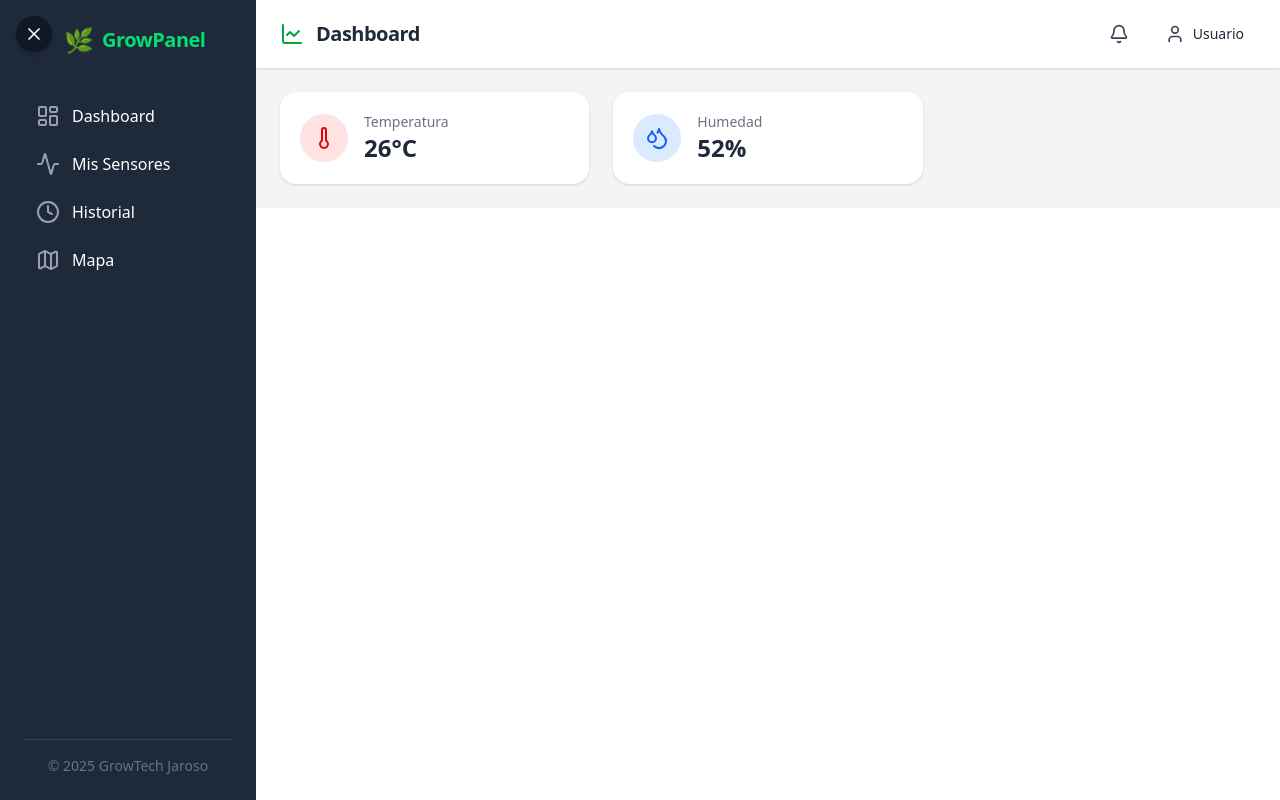
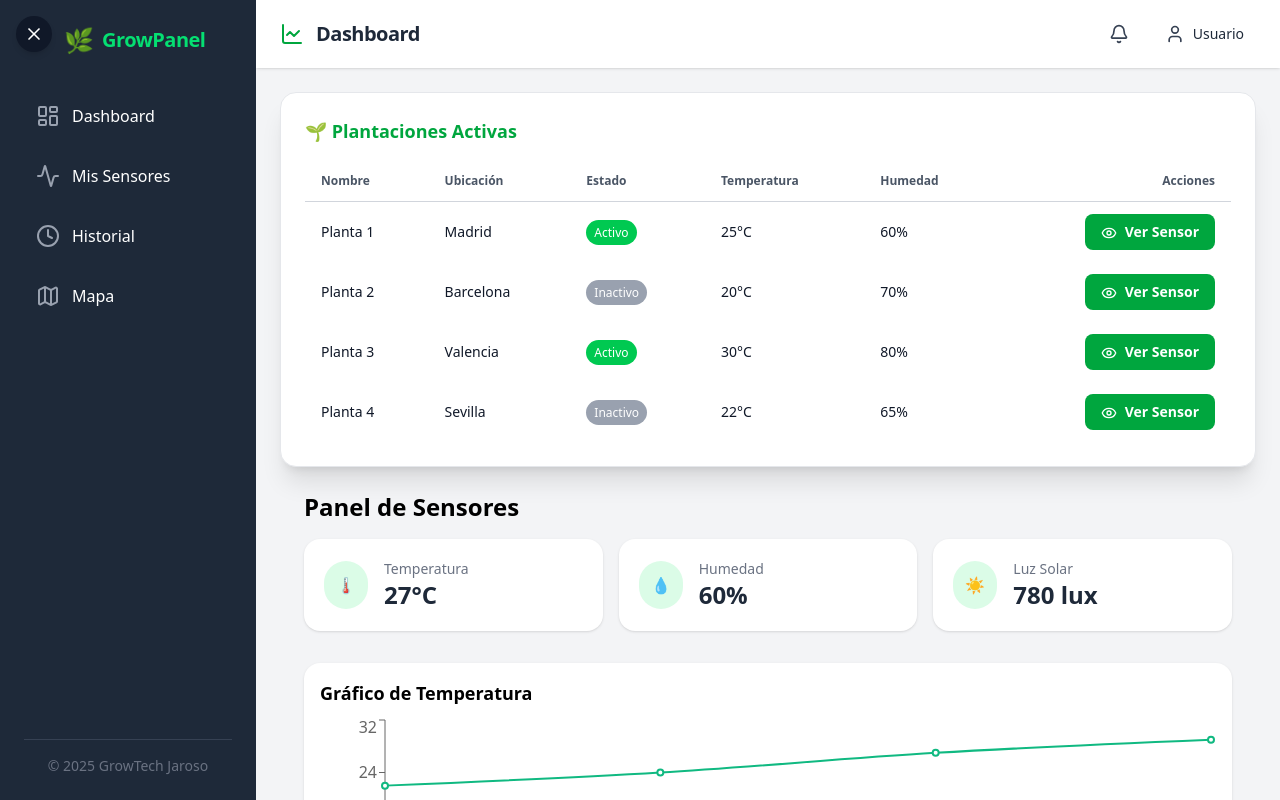
Before and after one commit to growtech-jaroso/front-sensores, a React (Vite) app: page / in a window 1280 px wide. Shown: the top 800 px of the page. Built offline with nearby package versions, Linux system fonts and the light colour scheme.

Commit message:
Components Tabla

```diff
--- a/src/App.tsx
+++ b/src/App.tsx
@@ -1,26 +1,18 @@
 // App.tsx
+import PlantationTable from "./components/PlantationTable";
 import Layout from "./layout/Layout";
-import SensorCard from "./components/SensorCard";
-import { Thermometer, Droplets } from "lucide-react";
+import Dashboard from "./pages/Dashboard";
 
 export default function App() {
   return (
     <Layout>
-      <div className="grid grid-cols-1 md:grid-cols-2 xl:grid-cols-3 gap-6">
-        <SensorCard
-          title="Temperatura"
-          value="26°C"
-          icon={<Thermometer className="w-6 h-6" />}
-          color="bg-red-100 text-red-600"
-        />
-        <SensorCard
-          title="Humedad"
-          value="52%"
-          icon={<Droplets className="w-6 h-6" />}
-          color="bg-blue-100 text-blue-600"
-        />
-        {/* He puesto dos de ejemplo*/}
-      </div>
+      <PlantationTable plantations={[
+        { id: "1", nombre: "Planta 1", ubicacion: "Madrid", estado: "Activo", temperatura: 25, humedad: 60 },
+        { id: "2", nombre: "Planta 2", ubicacion: "Barcelona", estado: "Inactivo", temperatura: 20, humedad: 70 },
+        { id: "3", nombre: "Planta 3", ubicacion: "Valencia", estado: "Activo", temperatura: 30, humedad: 80 },
+        { id: "4", nombre: "Planta 4", ubicacion: "Sevilla", estado: "Inactivo", temperatura: 22, humedad: 65 },
+      ]} />
+      <Dashboard />
     </Layout>
   );
 }
--- /dev/null
+++ b/src/components/PlantationTable.tsx
@@ -0,0 +1,83 @@
+import React from "react";
+import { Eye } from "lucide-react";
+
+type Plantation = {
+  id: string;
+  nombre: string;
+  ubicacion: string;
+  estado: string;
+  temperatura: number;
+  humedad: number;
+};
+
+type PlantationTableProps = {
+  plantations: Plantation[];
+};
+
+const getBadgeStyle = (estado: string) => {
+  switch (estado.toLowerCase()) {
+    case "activo":
+      return "bg-green-500 text-white";
+    case "inactivo":
+      return "bg-gray-400 text-white";
+    case "alerta":
+      return "bg-red-600 text-white";
+    default:
+      return "bg-yellow-500 text-white";
+  }
+};
+
+const PlantationTable: React.FC<PlantationTableProps> = ({ plantations }) => {
+  return (
+    <div className="bg-white rounded-2xl shadow-xl p-6 border border-gray-200">
+      <h3 className="text-lg font-semibold text-green-600 mb-4">🌱 Plantaciones Activas</h3>
+      <div className="overflow-x-auto">
+        <table className="w-full text-sm text-gray-900">
+          <thead>
+            <tr className="text-left text-xs font-semibold text-gray-600 border-b border-gray-300">
+              <th className="py-3 px-4">Nombre</th>
+              <th className="py-3 px-4">Ubicación</th>
+              <th className="py-3 px-4">Estado</th>
+              <th className="py-3 px-4">Temperatura</th>
+              <th className="py-3 px-4">Humedad</th>
+              <th className="py-3 px-4 text-right">Acciones</th>
+            </tr>
+          </thead>
+          <tbody>
+            {plantations.map((p) => (
+              <tr
+                key={p.id}
+                className="group hover:bg-gray-50 transition-colors duration-200 rounded-lg"
+              >
+                <td className="py-3 px-4">{p.nombre}</td>
+                <td className="py-3 px-4">{p.ubicacion}</td>
+                <td className="py-3 px-4">
+                  <span
+                    className={`px-2 py-1 text-xs rounded-full font-medium ${getBadgeStyle(
+                      p.estado
+                    )}`}
+                  >
+                    {p.estado}
+                  </span>
+                </td>
+                <td className="py-3 px-4">{p.temperatura}°C</td>
+                <td className="py-3 px-4">{p.humedad}%</td>
+                <td className="py-3 px-4 text-right">
+                  <button
+                    title="Ver Sensor"
+                    className="bg-green-600 text-white px-4 py-2 rounded-lg text-sm font-semibold hover:bg-green-700 transition-colors duration-300 transform hover:scale-105"
+                  >
+                    <Eye className="w-4 h-4 inline mr-2" />
+                    Ver Sensor
+                  </button>
+                </td>
+              </tr>
+            ))}
+          </tbody>
+        </table>
+      </div>
+    </div>
+  );
+};
+
+export default PlantationTable;
--- a/src/components/Sidebar.tsx
+++ b/src/components/Sidebar.tsx
@@ -35,12 +35,12 @@ export default function Sidebar({ isOpen, toggle }: SidebarProps) {
           </div>
 
           {/* Navegación */}
-          <nav className="space-y-2">
+          <nav className="space-y-5">
             {sidebarLinks.map((item) => (
               <a
                 key={item.label}
                 href={item.href}
-                className={`flex items-center gap-3 px-3 py-2 rounded-lg hover:bg-gray-800 transition-colors ${
+                className={`flex items-center gap-3 px-3 py-2 rounded-lg hover:bg-gray-700 transition-colors ${
                   !isOpen ? "opacity-0 invisible" : "opacity-100 visible"
                 }`}
               >
```
